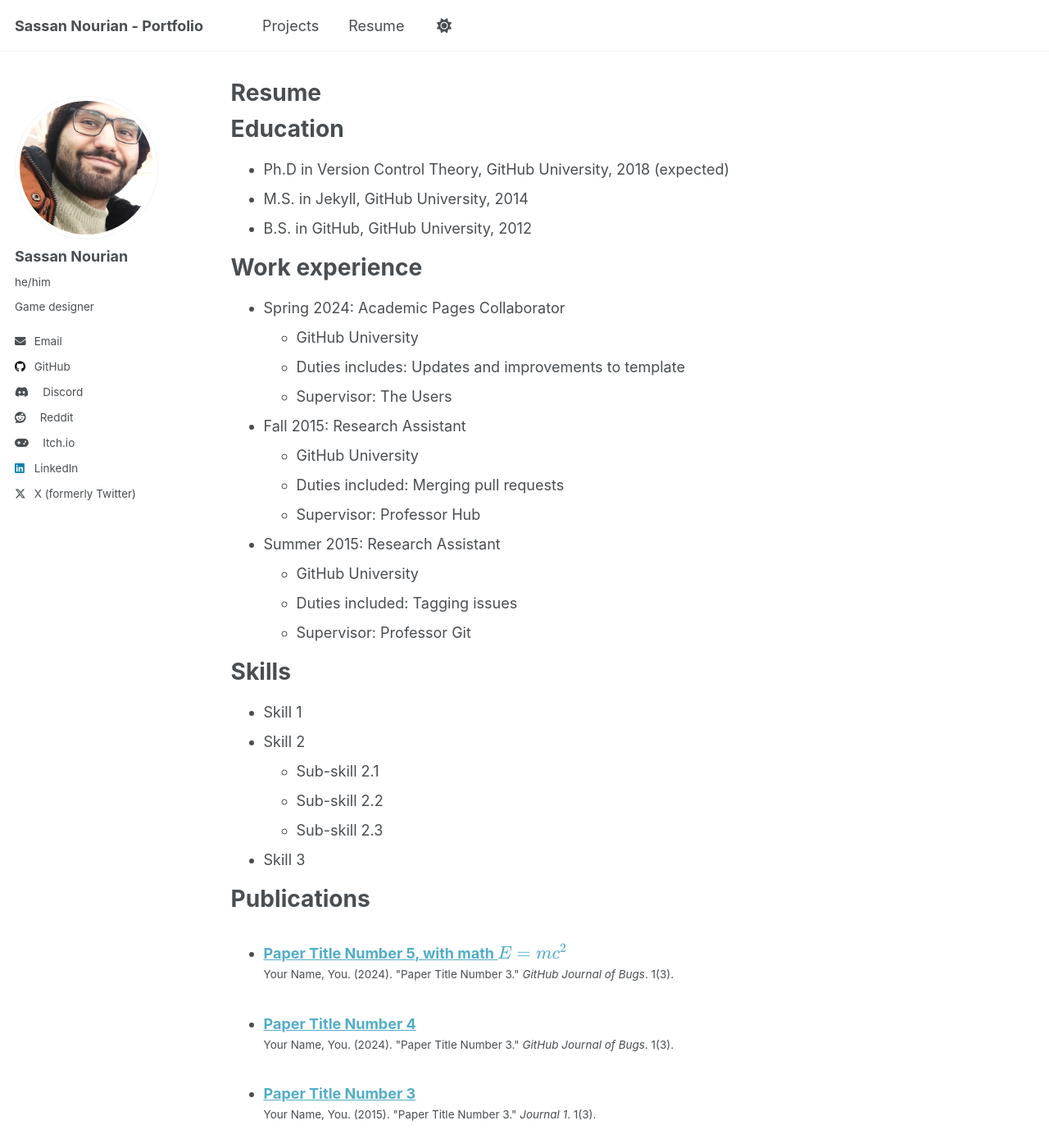
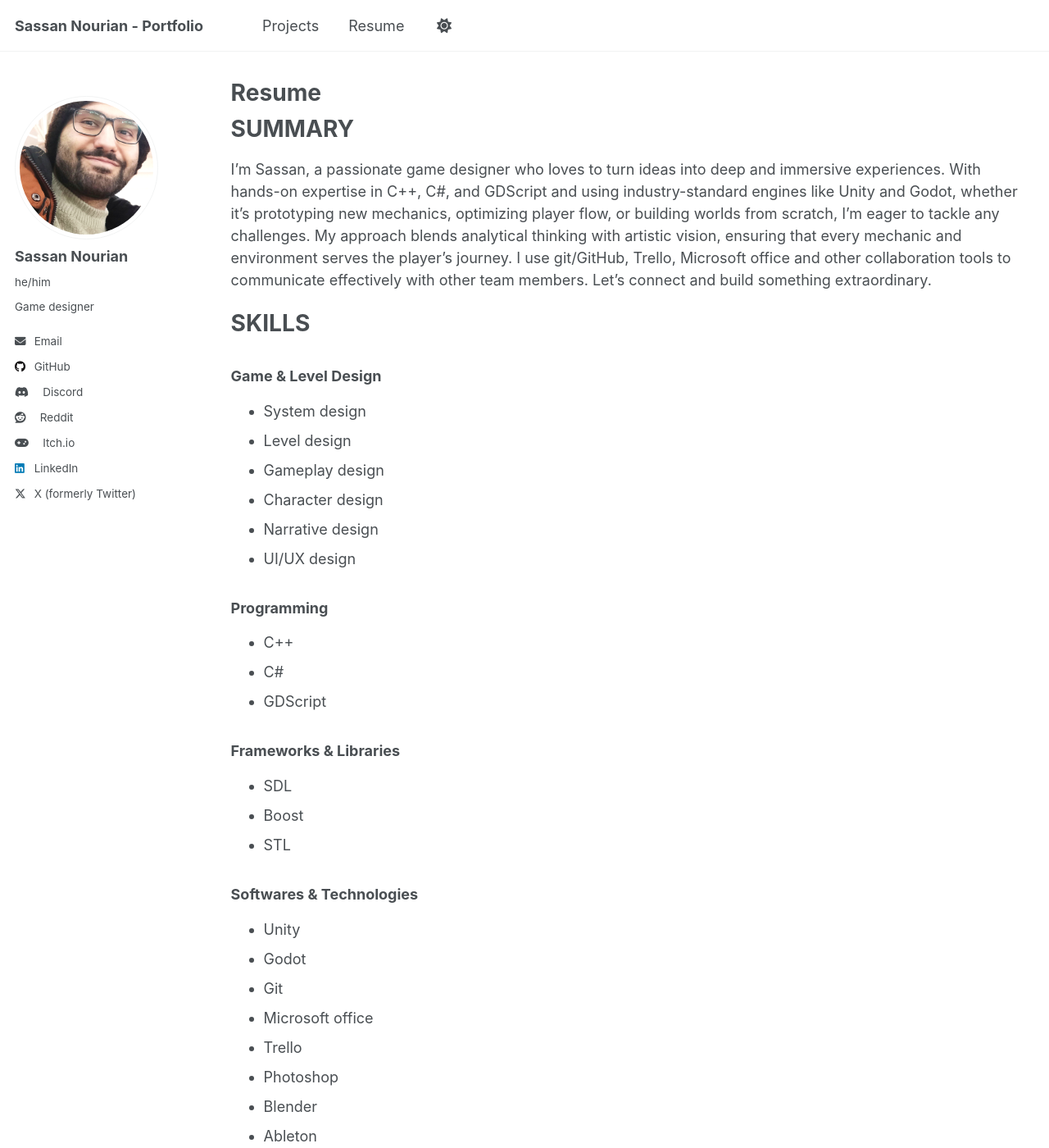
Before and after one commit to SassanTheDev/SassanTheDev.github.io, a Jekyll site: the page built from _pages/resume.md, in a window 1280 px wide and 1400 px high. Shown: the whole window at 82% size. Built offline with Jekyll 4.4.1, drawn with Linux system fonts in a browser that asks for light colours; a script that is not in the unit is left out; some of the changed text lies outside the part shown.

Commit message:
resume updated.

```diff
--- a/_pages/resume.md
+++ b/_pages/resume.md
@@ -9,56 +9,51 @@ redirect_from:
 
 {% include base_path %}
 
-Education
+SUMMARY
 ======
-* Ph.D in Version Control Theory, GitHub University, 2018 (expected)
-* M.S. in Jekyll, GitHub University, 2014
-* B.S. in GitHub, GitHub University, 2012
+I'm Sassan, a passionate game designer who loves to turn ideas into deep and immersive experiences.
+With hands-on expertise in C++, C#, and GDScript and using industry-standard engines like Unity and
+Godot, whether it's prototyping new mechanics, optimizing player flow, or building worlds from scratch,
+I'm eager to tackle any challenges.
+My approach blends analytical thinking with artistic vision, ensuring that every mechanic and
+environment serves the player's journey.
+I use git/GitHub, Trello, Microsoft office and other collaboration tools to communicate effectively with
+other team members.
+Let’s connect and build something extraordinary.
 
-Work experience
+SKILLS
 ======
-* Spring 2024: Academic Pages Collaborator
-  * GitHub University
-  * Duties includes: Updates and improvements to template
-  * Supervisor: The Users
+### Game & Level Design
 
-* Fall 2015: Research Assistant
-  * GitHub University
-  * Duties included: Merging pull requests
-  * Supervisor: Professor Hub
+* System design
+* Level design
+* Gameplay design
+* Character design
+* Narrative design
+* UI/UX design
 
-* Summer 2015: Research Assistant
-  * GitHub University
-  * Duties included: Tagging issues
-  * Supervisor: Professor Git
+### Programming
+* C++
+* C#
+* GDScript
 
-Skills
-======
-* Skill 1
-* Skill 2
-  * Sub-skill 2.1
-  * Sub-skill 2.2
-  * Sub-skill 2.3
-* Skill 3
+### Frameworks & Libraries
+* SDL
+* Boost
+* STL
 
-Publications
-======
-  <ul>{% for post in site.publications reversed %}
-    {% include archive-single-cv.html %}
-  {% endfor %}</ul>
+### Softwares & Technologies
+* Unity
+* Godot
+* Git
+* Microsoft office
+* Trello
+* Photoshop
+* Blender
+* Ableton
+* Visual Studio & Visual Studio Code
 
-Talks
-======
-  <ul>{% for post in site.talks reversed %}
-    {% include archive-single-talk-cv.html  %}
-  {% endfor %}</ul>
-
-Teaching
-======
-  <ul>{% for post in site.teaching reversed %}
-    {% include archive-single-cv.html %}
-  {% endfor %}</ul>
-
-Service and leadership
-======
-* Currently signed in to 43 different slack teams
+### Leadership & Collaboration
+* Agile development (scrum & kanban)
+* Analytic problem solving (Root cause, TRIZ etc...)
+* Vision holder & Team Catalyst
```
